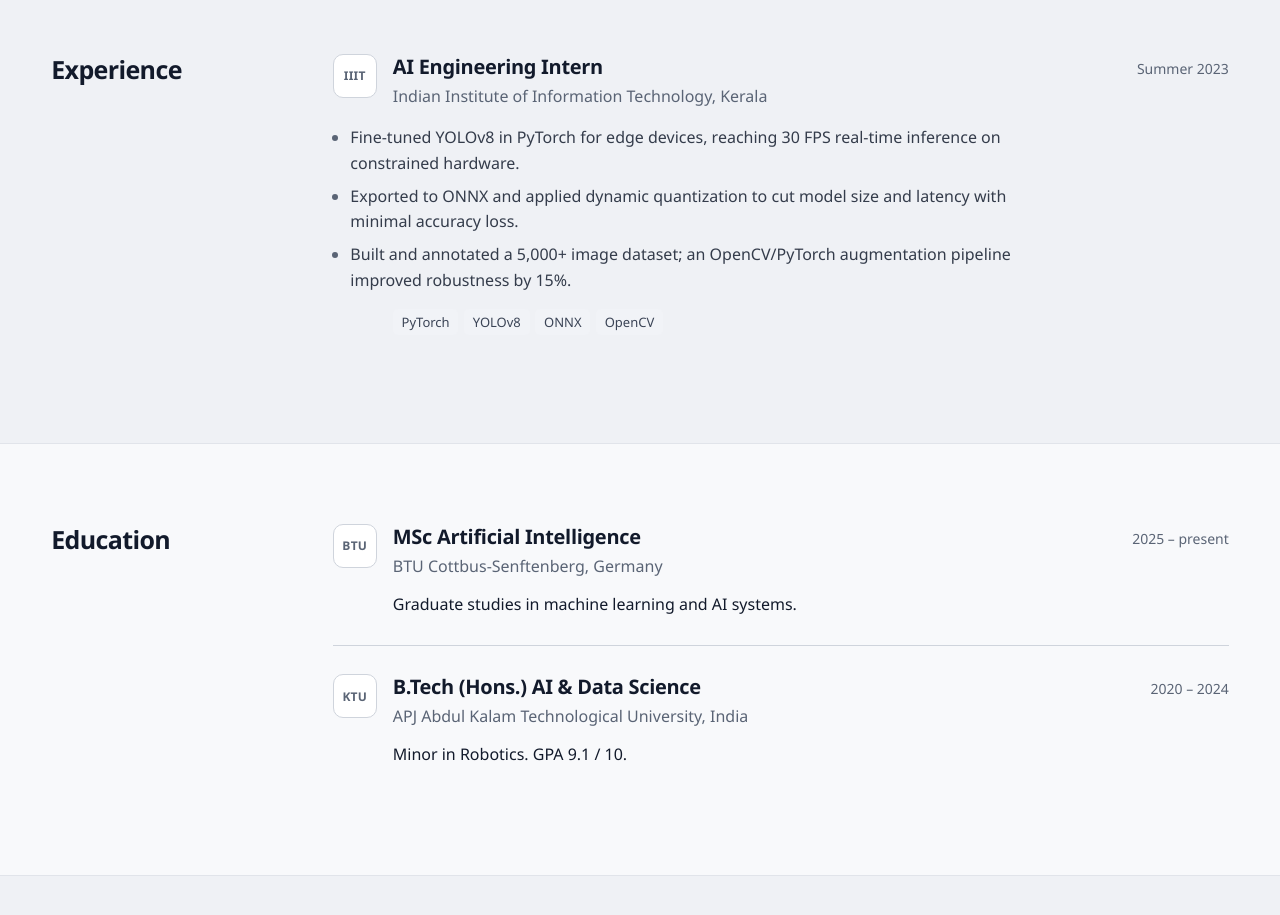
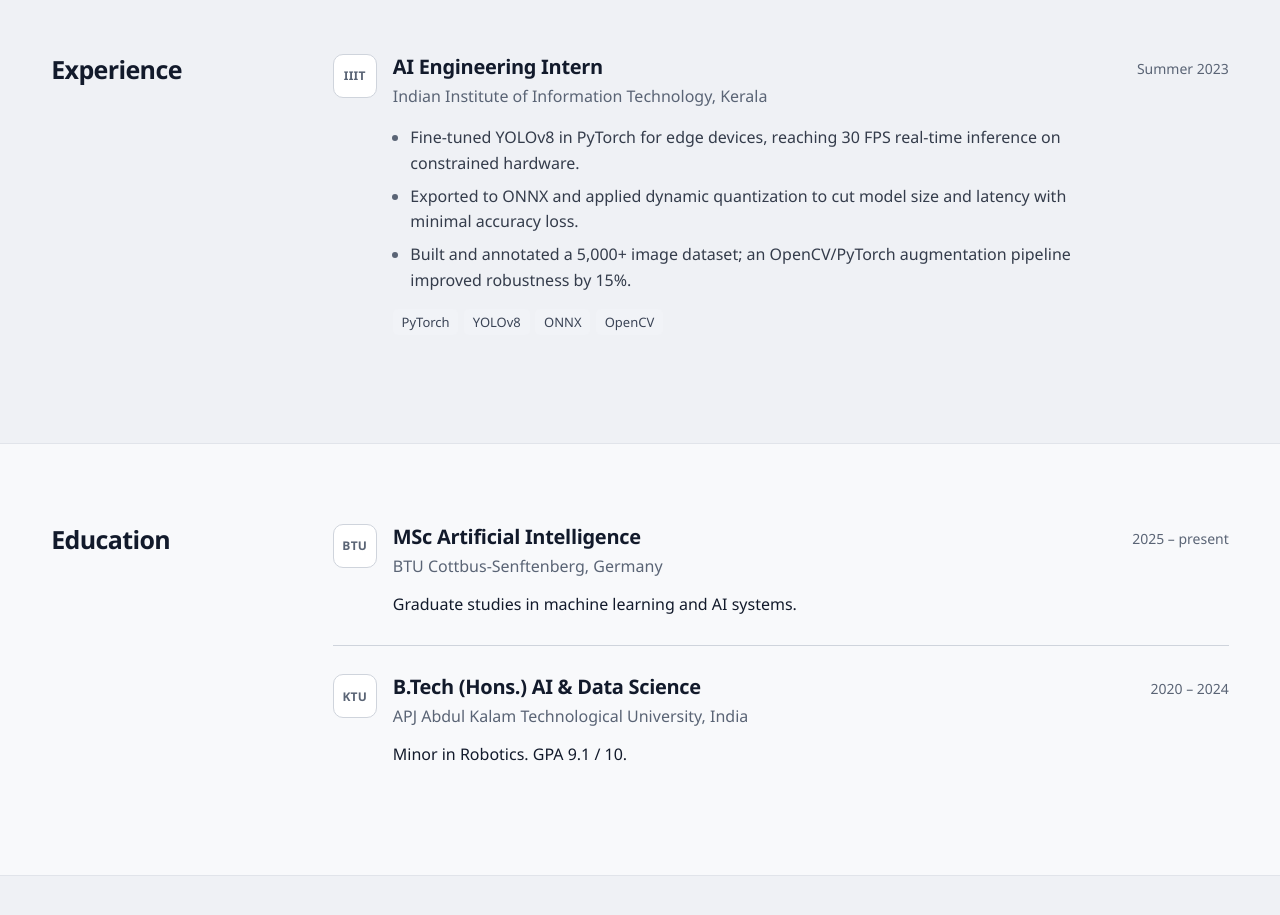
Before and after one commit to alankudakkad17/portfolio.github.io, a React (Vite) app: page / in a window 1280 px wide. Shown: the part 1140-2055 px from the top of the page. Built offline with nearby package versions, Linux system fonts and the light colour scheme.

Commit message:
solving misallignment

```diff
--- a/src/styles.css
+++ b/src/styles.css
@@ -213,7 +213,8 @@ section.alt { background: var(--bg-alt); border-top: 1px solid var(--border); bo
 .entries .entry:first-child { padding-top: 0; border-top: 0; }
 .entry-head { display: grid; grid-template-columns: 44px minmax(0, 1fr) auto; align-items: start; column-gap: 1rem; }
 .entry-head .entry-date { padding-top: 0.25rem; }
-.indented { margin-left: calc(44px + 1rem); }
+/* Content under an entry lines up with its title, past the logo column */
+.entry .indented { margin-left: calc(44px + 1rem); }
 .entry h3 { font-size: 1.25rem; letter-spacing: -0.015em; line-height: 1.3; }
 .entry-org { margin-top: 0.25rem; color: var(--muted); }
 .entry-date { flex-shrink: 0; font-size: 0.875rem; color: var(--muted); font-variant-numeric: tabular-nums; }
@@ -372,7 +373,7 @@ a.link-btn:hover { color: var(--accent); border-color: var(--accent); }
   section { padding: 3.5rem 0; }
   .entry-head { grid-template-columns: 40px minmax(0, 1fr); }
   .entry-head .entry-date { grid-column: 2; grid-row: 2; padding-top: 0.35rem; }
-  .indented { margin-left: 0; }
+  .entry .indented { margin-left: 0; }
   .cert-list li { grid-template-columns: 32px minmax(0, 1fr) auto; column-gap: 0.75rem; }
   .cert-list .org-logo { grid-row: span 2; }
   .cert-issuer { grid-column: 2; grid-row: 2; }
```
